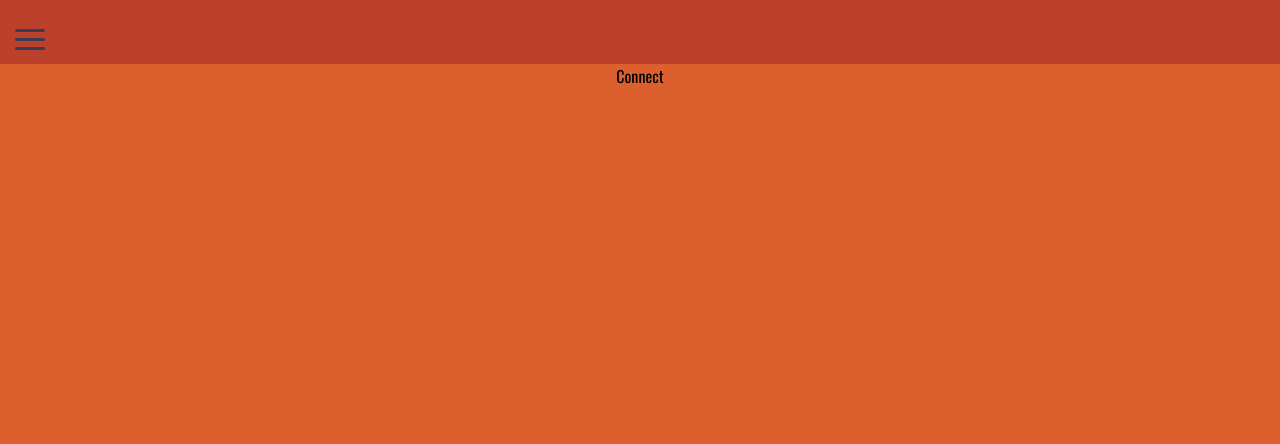
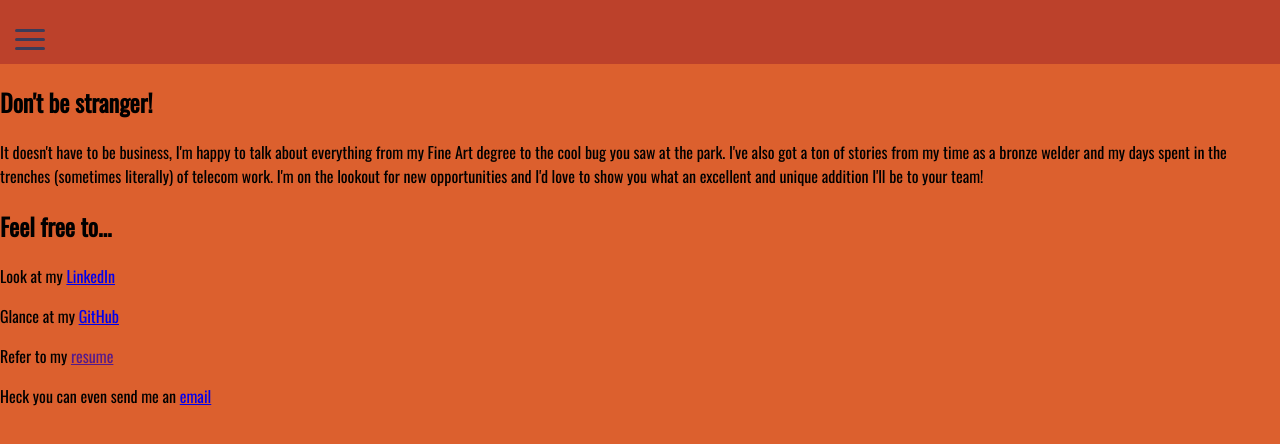
Before and after one commit to GeoSauer/geortfolio, a React (Create React App) app: page /connect in a window 1280 px wide. Shown: the top 444 px of the page. Built offline with nearby package versions, Linux system fonts and the light colour scheme.

Commit message:
add rough draft text to home/about/connect

```diff
--- a/src/components/About/About.jsx
+++ b/src/components/About/About.jsx
@@ -1,5 +1,27 @@
 import './About.css';
 
 export default function About() {
-  return <div>About</div>;
+  return (
+    <div className="about">
+      <div className="about-text">
+        <h1>
+          Geo Sauer
+          <span>he/they</span>
+        </h1>
+        <p>
+          I&apos;m a full stack engineer with a lifetime of puzzling and tinkering experience, and I
+          have a passion for creating beautiful, functional things that are as accessible as
+          possible.
+        </p>
+        <p>
+          With a background firmly rooted in visual art and experience ranging from bronze statue
+          fabrication to telecommunications infrastructure, I&apos;ve made a lifestyle out of rising
+          to the challenge and completing every task to exacting standards.
+        </p>
+      </div>
+      <a href="https://www.linkedin.com/in/geosauer/" target="_blank" rel="noreferrer">
+        <img src="/geob&w.jpg" alt="A portrait of Geo" />
+      </a>
+    </div>
+  );
 }
--- a/src/components/Connect/Connect.jsx
+++ b/src/components/Connect/Connect.jsx
@@ -1,5 +1,45 @@
 import './Connect.css';
 
 export default function Connect() {
-  return <div>Connect</div>;
+  return (
+    <div className="connect">
+      <section className="left">
+        <h1>Don&apos;t be stranger!</h1>
+        <p>
+          It doesn&apos;t have to be business, I&apos;m happy to talk about everything from my Fine
+          Art degree to the cool bug you saw at the park. I&apos;ve also got a ton of stories from
+          my time as a bronze welder and my days spent in the trenches (sometimes literally) of
+          telecom work. I&apos;m on the lookout for new opportunities and I&apos;d love to show you
+          what an excellent and unique addition I&apos;ll be to your team!
+        </p>
+      </section>
+      <section className="right">
+        <h1>Feel free to...</h1>
+        <p>
+          Look at my{' '}
+          <a href="https://www.linkedin.com/in/geosauer" target="_blank" rel="noreferrer">
+            LinkedIn
+          </a>
+        </p>
+        <p>
+          Glance at my{' '}
+          <a href="https://github.com/geosauer" target="_blank" rel="noreferrer">
+            GitHub
+          </a>
+        </p>
+        <p>
+          Refer to my{' '}
+          <a href="" target="_blank" rel="noreferrer">
+            resume
+          </a>
+        </p>
+        <p>
+          Heck you can even send me an{' '}
+          <a href="mailto: geo.sauer89@gmail.com" target="_blank" rel="noreferrer">
+            email
+          </a>
+        </p>
+      </section>
+    </div>
+  );
 }
--- a/src/components/Home/Home.jsx
+++ b/src/components/Home/Home.jsx
@@ -1,5 +1,10 @@
 import './Home.css';
 
 export default function Home() {
-  return <div className="home">Home</div>;
+  return (
+    <div className="home">
+      <h1>Hi, I&apos;m Geo,</h1>
+      <h2>a software engineer out of Loveland, CO.</h2>
+    </div>
+  );
 }
--- a/src/components/NavBar/NavBar.css
+++ b/src/components/NavBar/NavBar.css
@@ -69,12 +69,14 @@
 
 /* -------------- viewport -------------- */
 
+/* desktop */
 @media (min-width: 700px) {
   .nav-img {
     display: none;
   }
 }
 
+/* mobile */
 @media (max-width: 699px) {
   .nav-text {
     display: none;
```
Also changed, not shown: public/geob&w.jpg (added).
